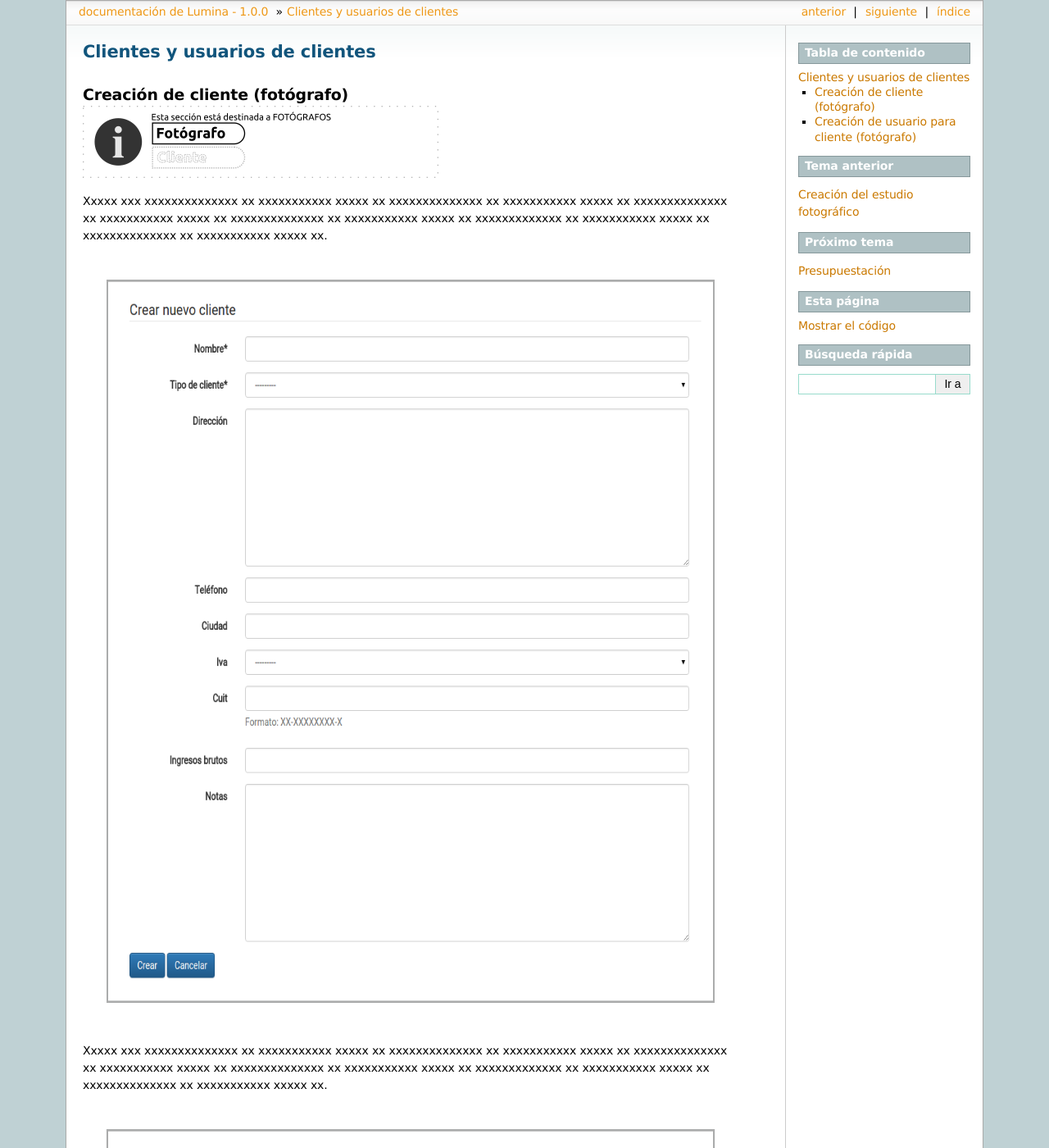
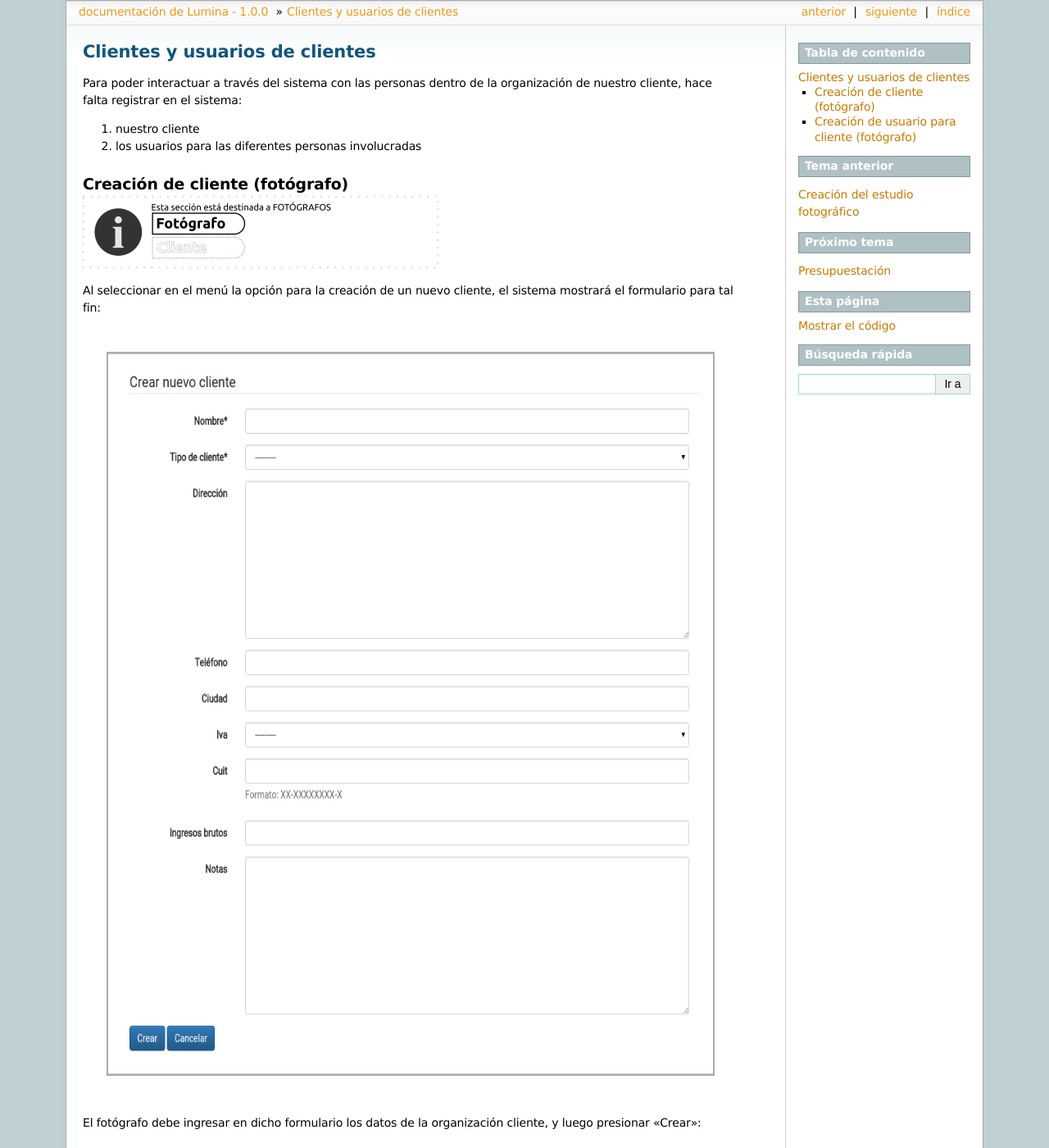
Before and after one commit to florzanetta/lumina, a Sphinx documentation site: the page built from doc/tutorial_customer_creation.rst, in a window 1280 px wide and 1400 px high. Shown: the whole window at 82% size. Built offline with Sphinx 7.4.7, drawn with Linux system fonts in a browser that asks for light colours; some of the changed text lies outside the part shown.

Commit message:
Update docs

```diff
--- a/doc/tutorial_customer_creation.rst
+++ b/doc/tutorial_customer_creation.rst
@@ -1,5 +1,12 @@
 Clientes y usuarios de clientes
 ===============================
+
+Para poder interactuar a través del sistema con las personas dentro de la organización
+de nuestro cliente, hace falta registrar en el sistema:
+
+1. nuestro cliente
+2. los usuarios para las diferentes personas involucradas
+
 
 Creación de cliente (fotógrafo)
 -------------------------------
@@ -8,22 +15,17 @@ Creación de cliente (fotógrafo)
    :scale: 50%
 
 
-
-
-
-
-Xxxxx xxx xxxxxxxxxxxxxx xx xxxxxxxxxxx xxxxx xx xxxxxxxxxxxxxx xx xxxxxxxxxxx xxxxx xx
-xxxxxxxxxxxxxx xx xxxxxxxxxxx xxxxx xx xxxxxxxxxxxxxx xx xxxxxxxxxxx xxxxx xx
-xxxxxxxxxxxxx xx xxxxxxxxxxx xxxxx xx xxxxxxxxxxxxxx xx xxxxxxxxxxx xxxxx xx.
+Al seleccionar en el menú la opción para la creación de un nuevo cliente, el sistema mostrará
+el formulario para tal fin:
 
 
 .. image:: images-border/customer-create-01-blank.png
    :scale: 90%
    :align: center
 
-Xxxxx xxx xxxxxxxxxxxxxx xx xxxxxxxxxxx xxxxx xx xxxxxxxxxxxxxx xx xxxxxxxxxxx xxxxx xx
-xxxxxxxxxxxxxx xx xxxxxxxxxxx xxxxx xx xxxxxxxxxxxxxx xx xxxxxxxxxxx xxxxx xx
-xxxxxxxxxxxxx xx xxxxxxxxxxx xxxxx xx xxxxxxxxxxxxxx xx xxxxxxxxxxx xxxxx xx.
+
+El fotógrafo debe ingresar en dicho formulario los datos de la organización cliente, y
+luego presionar "Crear":
 
 
 .. image:: images-border/customer-create-02-with-data.png
@@ -31,19 +33,11 @@ xxxxxxxxxxxxx xx xxxxxxxxxxx xxxxx xx xxxxxxxxxxxxxx xx xxxxxxxxxxx xxxxx xx.
    :align: center
 
 
-Xxxxx xxx xxxxxxxxxxxxxx xx xxxxxxxxxxx xxxxx xx xxxxxxxxxxxxxx xx xxxxxxxxxxx xxxxx xx
-xxxxxxxxxxxxxx xx xxxxxxxxxxx xxxxx xx xxxxxxxxxxxxxx xx xxxxxxxxxxx xxxxx xx
-xxxxxxxxxxxxx xx xxxxxxxxxxx xxxxx xx xxxxxxxxxxxxxx xx xxxxxxxxxxx xxxxx xx.
-
+El sistema registrará el nuevo cliente y mostrará el mensaje de éxito.
 
 .. image:: images-border/customer-create-03-success.png
    :scale: 90%
    :align: center
-
-Xxxxx xxx xxxxxxxxxxxxxx xx xxxxxxxxxxx xxxxx xx xxxxxxxxxxxxxx xx xxxxxxxxxxx xxxxx xx
-xxxxxxxxxxxxxx xx xxxxxxxxxxx xxxxx xx xxxxxxxxxxxxxx xx xxxxxxxxxxx xxxxx xx
-xxxxxxxxxxxxx xx xxxxxxxxxxx xxxxx xx xxxxxxxxxxxxxx xx xxxxxxxxxxx xxxxx xx.
-
 
 
 
```
